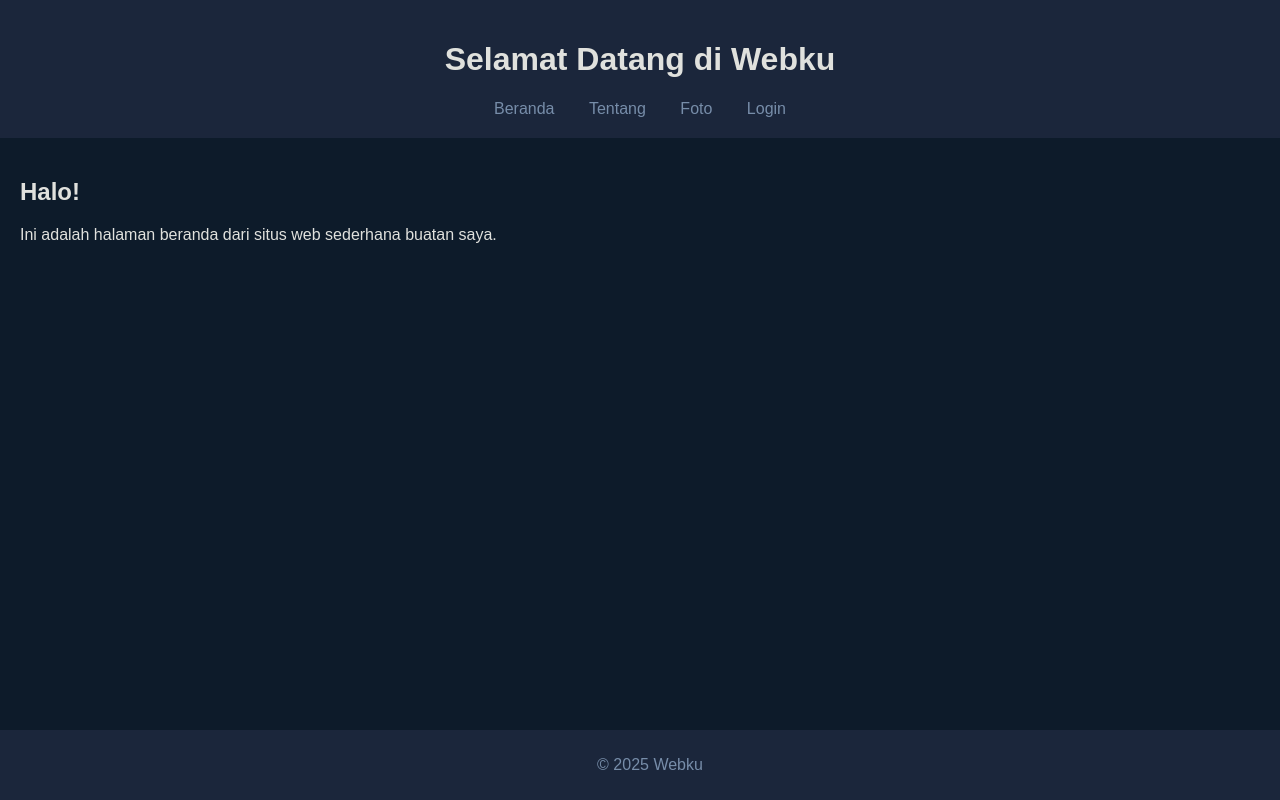
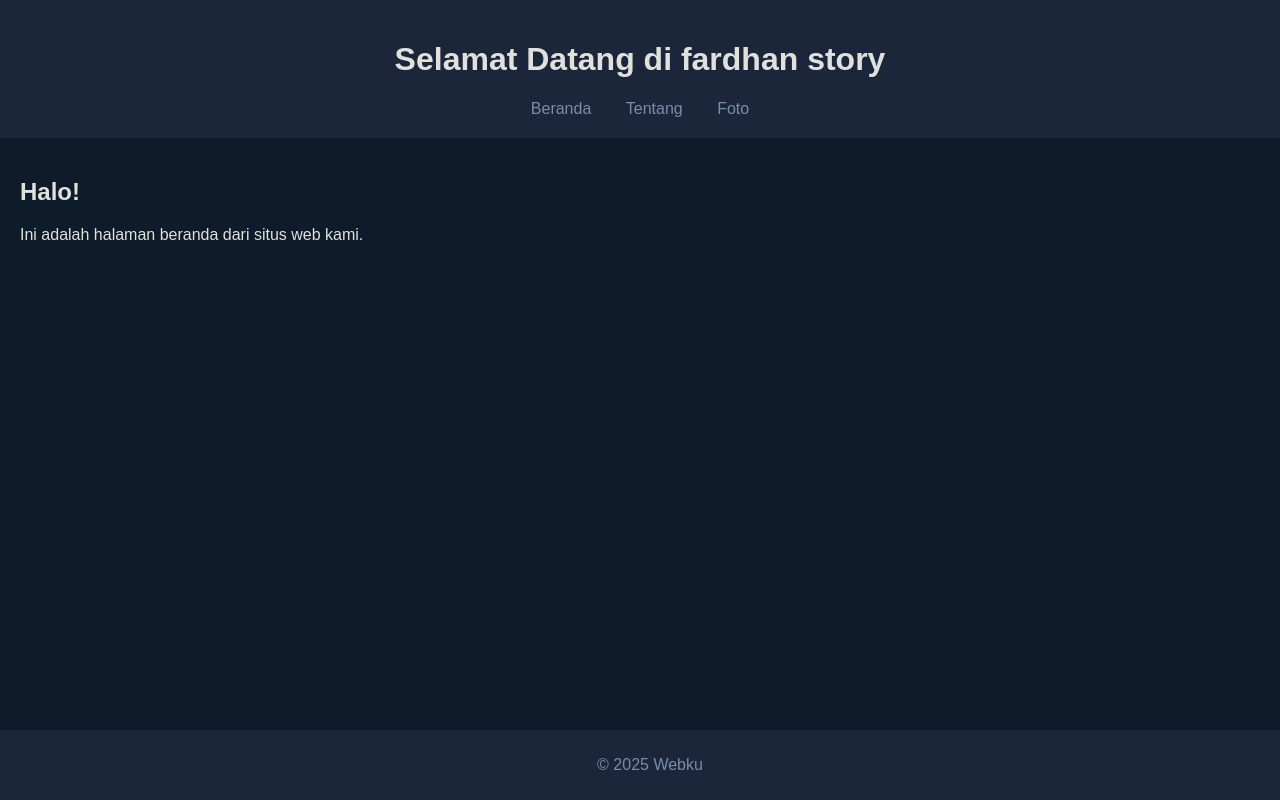
Before and after one commit to fardhanalle/naziudu-q, a plain HTML site: page index.html in a window 1280 px wide. Drawn offline with Linux system fonts and the light colour scheme.

Commit message:
Update index.html

```diff
--- a/index.html
+++ b/index.html
@@ -7,18 +7,18 @@
 </head>
 <body>
   <header>
-    <h1>Selamat Datang di Webku</h1>
+    <h1>Selamat Datang di fardhan story</h1>
     <nav>
       <a href="index.html">Beranda</a>
       <a href="about.html">Tentang</a>
       <a href="foto.html">Foto</a>
-      <a href="login.html">Login</a>
+
     </nav>
   </header>
   <main>
     <section>
       <h2>Halo!</h2>
-      <p>Ini adalah halaman beranda dari situs web sederhana buatan saya.</p>
+      <p>Ini adalah halaman beranda dari situs web kami.</p>
     </section>
   </main>
   <footer>
```
